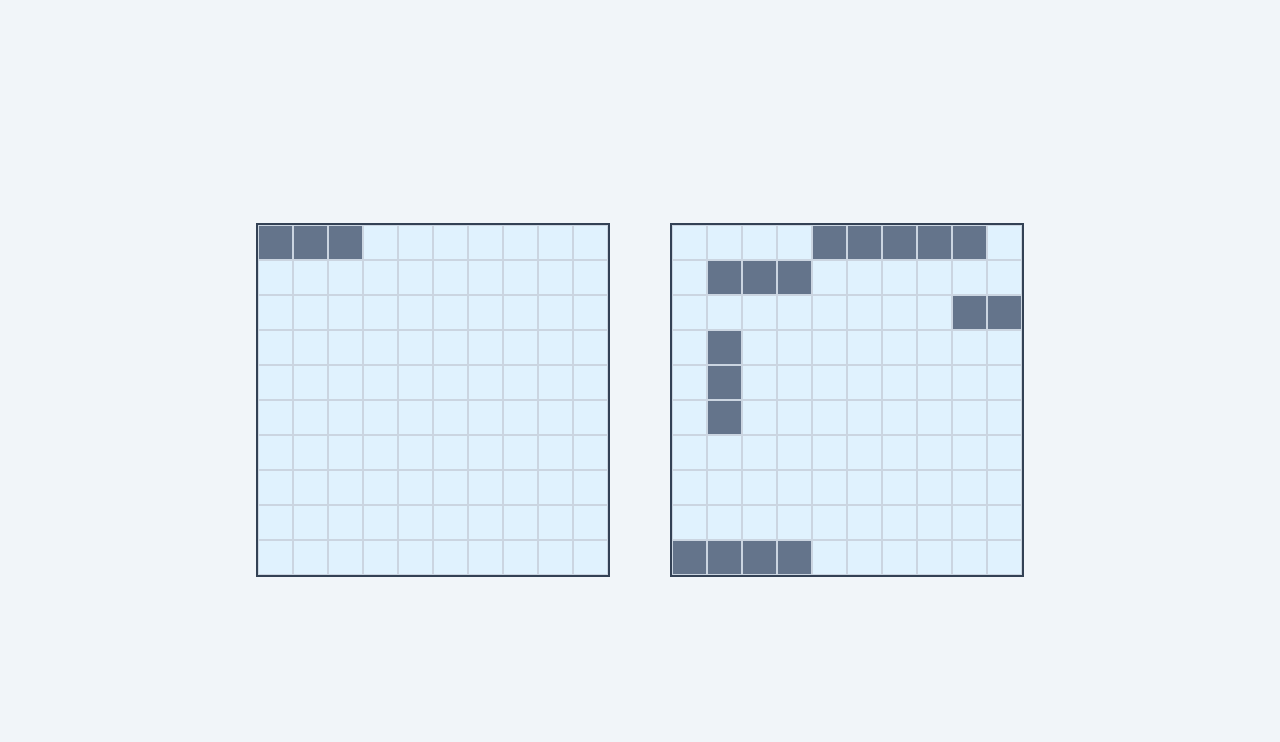
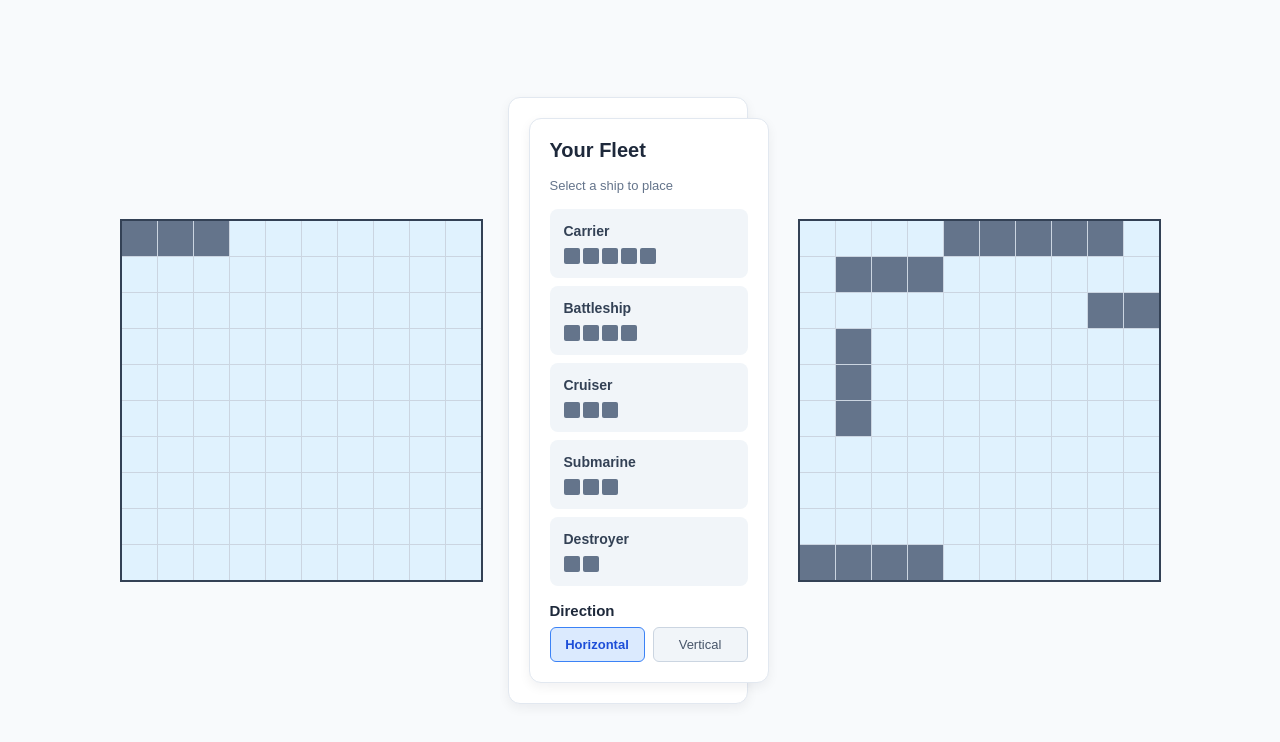
Before and after one commit to heidexdev/battleship, a website built with webpack: page src/index.html in a window 1280 px wide. Built offline with nearby package versions, Linux system fonts and the light colour scheme.

Commit message:
add new styles and listeners for selection btns

```diff
--- a/src/assets/modules/eventHandler.js
+++ b/src/assets/modules/eventHandler.js
@@ -1,6 +1,8 @@
 import gameController from "./gameController.js";
 
 const computerBoardEl = document.querySelector(".computer-board");
+const dirBtns = document.querySelectorAll(".direction-btn");
+const shipOptions = document.querySelectorAll(".ship-option");
 
 const eventHandler = (function () {
   function hitListener() {
@@ -18,8 +20,26 @@ const eventHandler = (function () {
       console.log("Game over:", gameController.isGameOver());
     });
   }
+  function selectionListener() {
+    dirBtns.forEach((btn) => {
+      btn.addEventListener("click", (e) => {
+        btn.classList.add("active");
+        const otherBtn = btn.nextElementSibling || btn.previousElementSibling;
+        otherBtn.classList.remove("active");
+      });
+    });
 
-  return { hitListener };
+    shipOptions.forEach((ship) => {
+      ship.addEventListener("click", (e) => {
+        const parent = ship.parentElement;
+        Array.from(parent.children).forEach((child) => {
+          child.classList.remove("selected");
+        });
+        ship.classList.add("selected");
+      });
+    });
+  }
+  return { hitListener, selectionListener };
 })();
 
 export default eventHandler;
--- a/src/index.html
+++ b/src/index.html
@@ -8,9 +8,92 @@
   <body>
     <div class="player-container">
       <div class="player-board"></div>
-      <div class="selection"></div>
+      <div class="selection">
+        <div class="selection">
+          <h2>Your Fleet</h2>
+          <p class="fleet-info">Select a ship to place</p>
+
+          <div class="fleet-ships">
+            <button
+              class="ship-option"
+              type="button"
+              data-length="5"
+              data-ship="carrier"
+            >
+              <span class="ship-name">Carrier</span>
+              <span class="ship-preview">
+                <span></span><span></span><span></span><span></span
+                ><span></span>
+              </span>
+            </button>
+
+            <button
+              class="ship-option"
+              type="button"
+              data-length="4"
+              data-ship="battleship"
+            >
+              <span class="ship-name">Battleship</span>
+              <span class="ship-preview">
+                <span></span><span></span><span></span><span></span>
+              </span>
+            </button>
+
+            <button
+              class="ship-option"
+              type="button"
+              data-length="3"
+              data-ship="cruiser"
+            >
+              <span class="ship-name">Cruiser</span>
+              <span class="ship-preview">
+                <span></span><span></span><span></span>
+              </span>
+            </button>
+
+            <button
+              class="ship-option"
+              type="button"
+              data-length="3"
+              data-ship="submarine"
+            >
+              <span class="ship-name">Submarine</span>
+              <span class="ship-preview">
+                <span></span><span></span><span></span>
+              </span>
+            </button>
+
+            <button
+              class="ship-option"
+              type="button"
+              data-length="2"
+              data-ship="destroyer"
+            >
+              <span class="ship-name">Destroyer</span>
+              <span class="ship-preview"> <span></span><span></span> </span>
+            </button>
+          </div>
+
+          <div class="direction-selection">
+            <h3>Direction</h3>
+            <button
+              class="direction-btn active"
+              type="button"
+              data-direction="horizontal"
+            >
+              Horizontal
+            </button>
+            <button
+              class="direction-btn"
+              type="button"
+              data-direction="vertical"
+            >
+              Vertical
+            </button>
+          </div>
+        </div>
+      </div>
     </div>
-    <div class="computer-board">
-    </div>
+    <div class="computer-board"></div>
   </body>
 </html>
--- a/src/index.js
+++ b/src/index.js
@@ -4,3 +4,4 @@ import eventHandler from "./assets/modules/eventHandler.js";
 
 gameController.setup();
 eventHandler.hitListener();
+eventHandler.selectionListener();
--- a/src/styles.css
+++ b/src/styles.css
@@ -1,75 +1,56 @@
-/* Minimal CSS reset */
-*,
-*::before,
-*::after {
+* {
   box-sizing: border-box;
-}
-
-* {
-  margin: 0;
-}
-
-html {
-  -webkit-text-size-adjust: 100%;
 }
 
 body {
   min-height: 100vh;
-  line-height: 1.5;
-  -webkit-font-smoothing: antialiased;
-}
-
-img,
-picture,
-video,
-canvas,
-svg {
-  display: block;
-  max-width: 100%;
-}
-
-input,
-button,
-textarea,
-select {
-  font: inherit;
-}
-
-p,
-h1,
-h2,
-h3,
-h4,
-h5,
-h6 {
-  overflow-wrap: break-word;
-}
-
-body {
-  min-height: 100vh;
+  margin: 0;
+  padding: 40px;
   display: flex;
   justify-content: center;
   align-items: center;
-  gap: 60px;
-  background-color: #f1f5f9;
+  gap: 50px;
+  background-color: #f8fafc;
   font-family: Arial, sans-serif;
+  color: #1e293b;
 }
 
+/* Player section */
+.player-container {
+  display: flex;
+  align-items: center;
+  gap: 25px;
+}
+
+/* Both boards */
 .player-board,
 .computer-board {
   display: grid;
   grid-template-columns: repeat(10, 35px);
   grid-template-rows: repeat(10, 35px);
   border: 2px solid #334155;
+  background-color: #cbd5e1;
+  gap: 1px;
 }
 
+/* Board cells */
 .cell {
   width: 35px;
   height: 35px;
-  border: 1px solid #cbd5e1;
   background-color: #e0f2fe;
+  cursor: pointer;
+  transition: background-color 0.15s ease;
 }
 
+.player-board .cell {
+  cursor: default;
+}
+
+.computer-board .cell:hover {
+  background-color: #bae6fd;
+}
+
+/* Ship and attack states */
 .ship {
   background-color: #64748b;
 }
@@ -81,3 +62,125 @@ body {
 .miss {
   background-color: #94a3b8;
 }
+
+/* Fleet selection panel */
+.selection {
+  width: 240px;
+  padding: 20px;
+  display: flex;
+  flex-direction: column;
+  gap: 16px;
+  background-color: white;
+  border: 1px solid #e2e8f0;
+  border-radius: 12px;
+  box-shadow: 0 4px 12px rgb(15 23 42 / 6%);
+}
+
+.selection h2,
+.selection h3,
+.selection p {
+  margin: 0;
+}
+
+.selection h2 {
+  font-size: 20px;
+}
+
+.selection h3 {
+  font-size: 15px;
+}
+
+.fleet-info {
+  color: #64748b;
+  font-size: 13px;
+}
+
+/* Available ships */
+.fleet-ships {
+  display: flex;
+  flex-direction: column;
+  gap: 8px;
+}
+
+.ship-option {
+  width: 100%;
+  padding: 12px;
+  display: flex;
+  flex-direction: column;
+  align-items: flex-start;
+  gap: 9px;
+  background-color: #f1f5f9;
+  border: 2px solid transparent;
+  border-radius: 8px;
+  color: #334155;
+  cursor: pointer;
+  transition: 0.15s ease;
+}
+
+.ship-option:hover:not(:disabled) {
+  background-color: #e2e8f0;
+}
+
+.ship-option.selected {
+  background-color: #eff6ff;
+  border-color: #3b82f6;
+}
+
+.ship-name {
+  font-size: 14px;
+  font-weight: 600;
+}
+
+/* Visual ship length */
+.ship-preview {
+  display: flex;
+  gap: 3px;
+}
+
+.ship-preview span {
+  width: 16px;
+  height: 16px;
+  background-color: #64748b;
+  border-radius: 2px;
+}
+
+/* Already placed ships */
+.ship-option:disabled {
+  opacity: 0.4;
+  cursor: not-allowed;
+  background-color: #f8fafc;
+}
+
+/* Direction controls */
+.direction-selection {
+  display: flex;
+  flex-wrap: wrap;
+  gap: 8px;
+}
+
+.direction-selection h3 {
+  width: 100%;
+}
+
+.direction-btn {
+  flex: 1;
+  padding: 9px 5px;
+  background-color: #f1f5f9;
+  border: 1px solid #cbd5e1;
+  border-radius: 6px;
+  color: #475569;
+  font-size: 13px;
+  cursor: pointer;
+  transition: 0.15s ease;
+}
+
+.direction-btn:hover {
+  background-color: #e2e8f0;
+}
+
+.direction-btn.active {
+  background-color: #dbeafe;
+  border-color: #3b82f6;
+  color: #1d4ed8;
+  font-weight: 600;
+}
```
